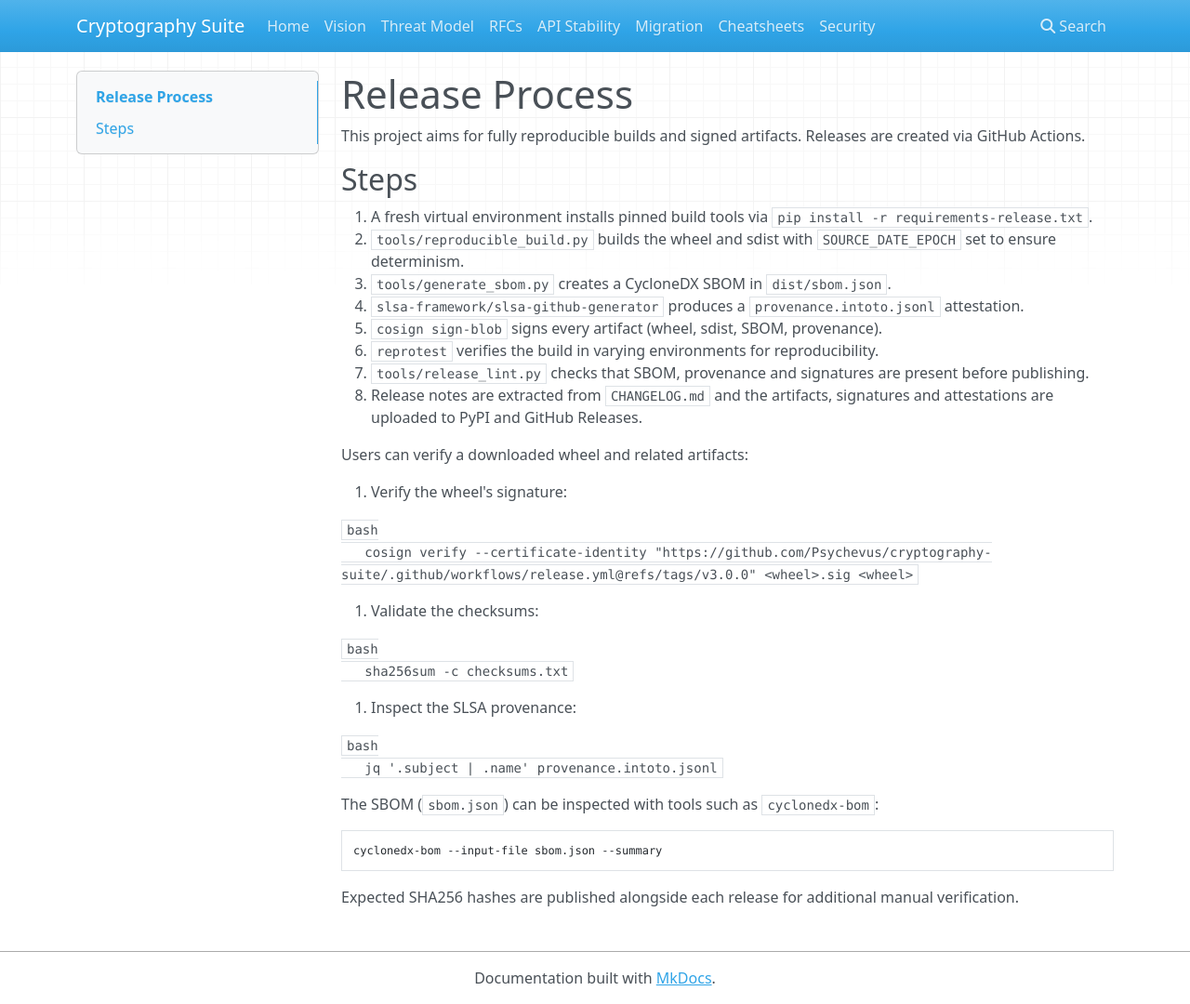
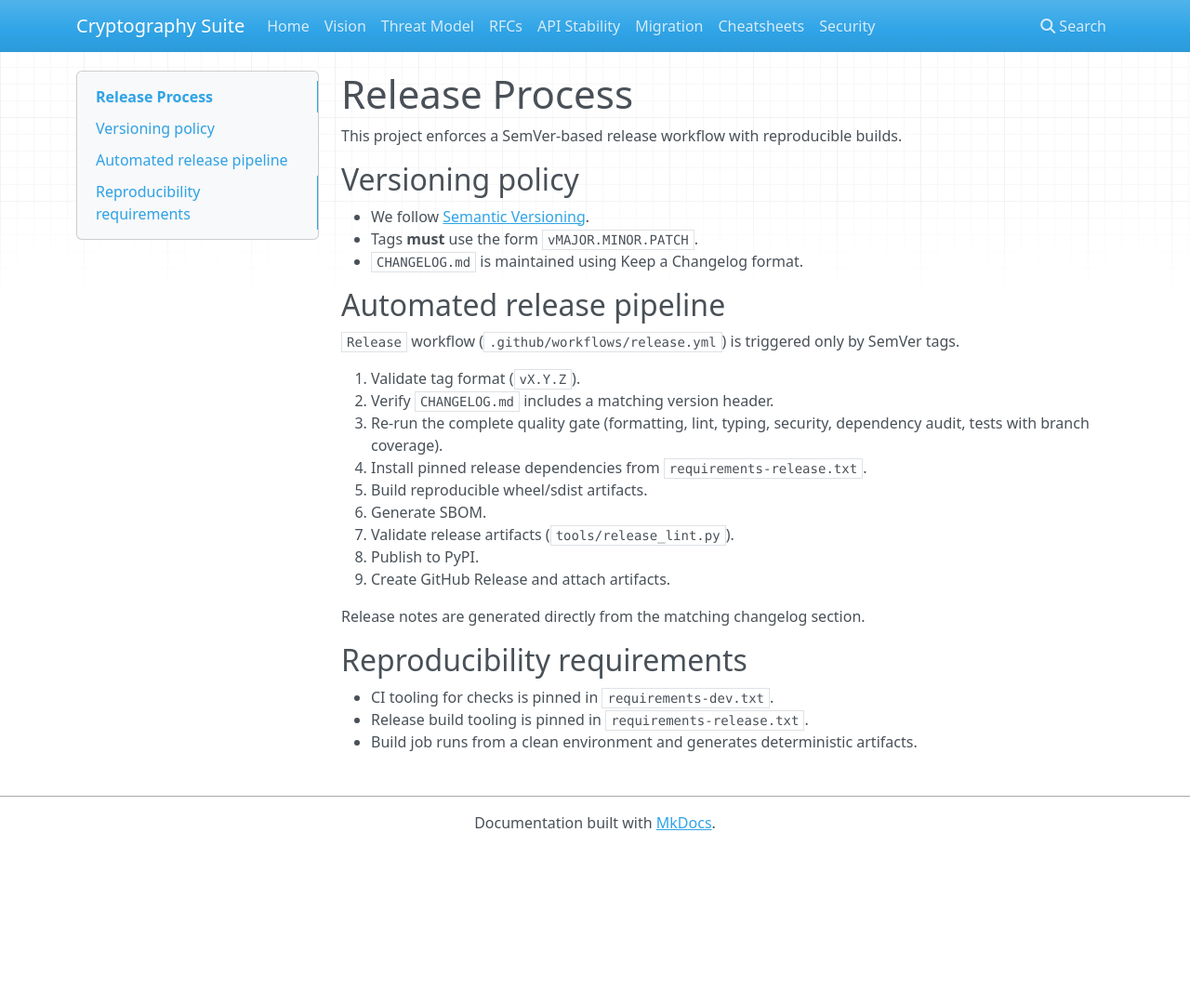
Before and after one commit to Psychevus/cryptography-suite, an MkDocs documentation site: the page built from docs/release_process.md, in a window 1280 px wide and 1080 px high. Shown: the whole window at 93% size. Built offline with MkDocs 1.6.1, drawn with Linux system fonts in a browser that asks for light colours; nearby versions of some CDN libraries.

Commit message:
chore(ci): enforce strict quality gate and release discipline

````diff
--- a/docs/release_process.md
+++ b/docs/release_process.md
@@ -1,49 +1,31 @@
 # Release Process
 
-This project aims for fully reproducible builds and signed artifacts. Releases are created via GitHub Actions.
+This project enforces a SemVer-based release workflow with reproducible builds.
 
-## Steps
+## Versioning policy
 
-1. A fresh virtual environment installs pinned build tools via
-   `pip install -r requirements-release.txt`.
-2. `tools/reproducible_build.py` builds the wheel and sdist with
-   `SOURCE_DATE_EPOCH` set to ensure determinism.
-3. `tools/generate_sbom.py` creates a CycloneDX SBOM in `dist/sbom.json`.
-4. `slsa-framework/slsa-github-generator` produces a
-   `provenance.intoto.jsonl` attestation.
-5. `cosign sign-blob` signs every artifact (wheel, sdist, SBOM, provenance).
-6. `reprotest` verifies the build in varying environments for reproducibility.
-7. `tools/release_lint.py` checks that SBOM, provenance and signatures are
-   present before publishing.
-8. Release notes are extracted from `CHANGELOG.md` and the artifacts,
-   signatures and attestations are uploaded to PyPI and GitHub Releases.
+- We follow [Semantic Versioning](https://semver.org/spec/v2.0.0.html).
+- Tags **must** use the form `vMAJOR.MINOR.PATCH`.
+- `CHANGELOG.md` is maintained using Keep a Changelog format.
 
-Users can verify a downloaded wheel and related artifacts:
+## Automated release pipeline
 
-1. Verify the wheel's signature:
+`Release` workflow (`.github/workflows/release.yml`) is triggered only by SemVer tags.
 
-   ```bash
-   cosign verify --certificate-identity "https://github.com/Psychevus/cryptography-suite/.github/workflows/release.yml@refs/tags/v3.0.0" <wheel>.sig <wheel>
-   ```
+1. Validate tag format (`vX.Y.Z`).
+2. Verify `CHANGELOG.md` includes a matching version header.
+3. Re-run the complete quality gate (formatting, lint, typing, security, dependency audit, tests with branch coverage).
+4. Install pinned release dependencies from `requirements-release.txt`.
+5. Build reproducible wheel/sdist artifacts.
+6. Generate SBOM.
+7. Validate release artifacts (`tools/release_lint.py`).
+8. Publish to PyPI.
+9. Create GitHub Release and attach artifacts.
 
-2. Validate the checksums:
+Release notes are generated directly from the matching changelog section.
 
-   ```bash
-   sha256sum -c checksums.txt
-   ```
+## Reproducibility requirements
 
-3. Inspect the SLSA provenance:
-
-   ```bash
-   jq '.subject | .name' provenance.intoto.jsonl
-   ```
-
-The SBOM (`sbom.json`) can be inspected with tools such as
-`cyclonedx-bom`:
-
-```bash
-cyclonedx-bom --input-file sbom.json --summary
-```
-
-Expected SHA256 hashes are published alongside each release for
-additional manual verification.
+- CI tooling for checks is pinned in `requirements-dev.txt`.
+- Release build tooling is pinned in `requirements-release.txt`.
+- Build job runs from a clean environment and generates deterministic artifacts.
````
Also changed, not shown: .pre-commit-config.yaml (added, +33 -0 lines), CONTRIBUTING.md (+45 -34 lines), docs/release_checklist.md (+29 -9 lines), pyproject.toml (+12 -2 lines), requirements-dev.txt (added, +13 -0 lines), 5 other files.
